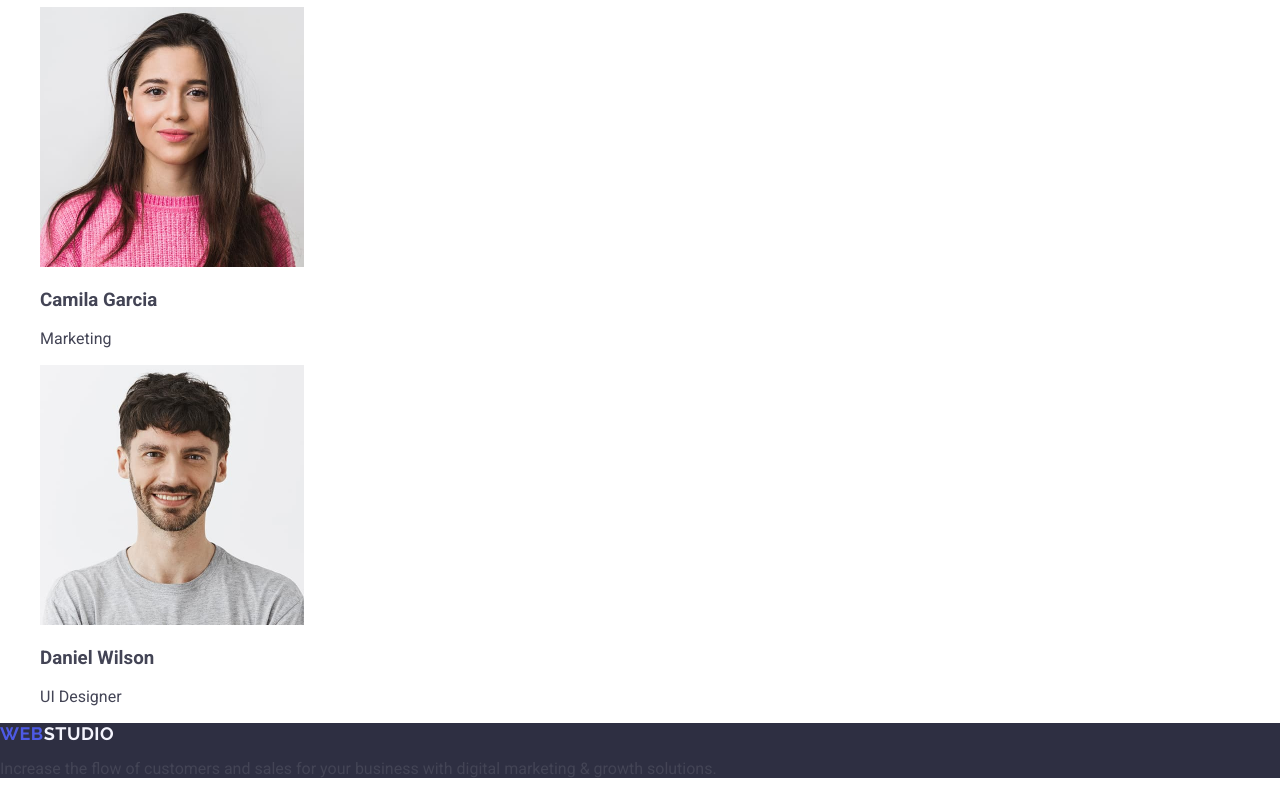
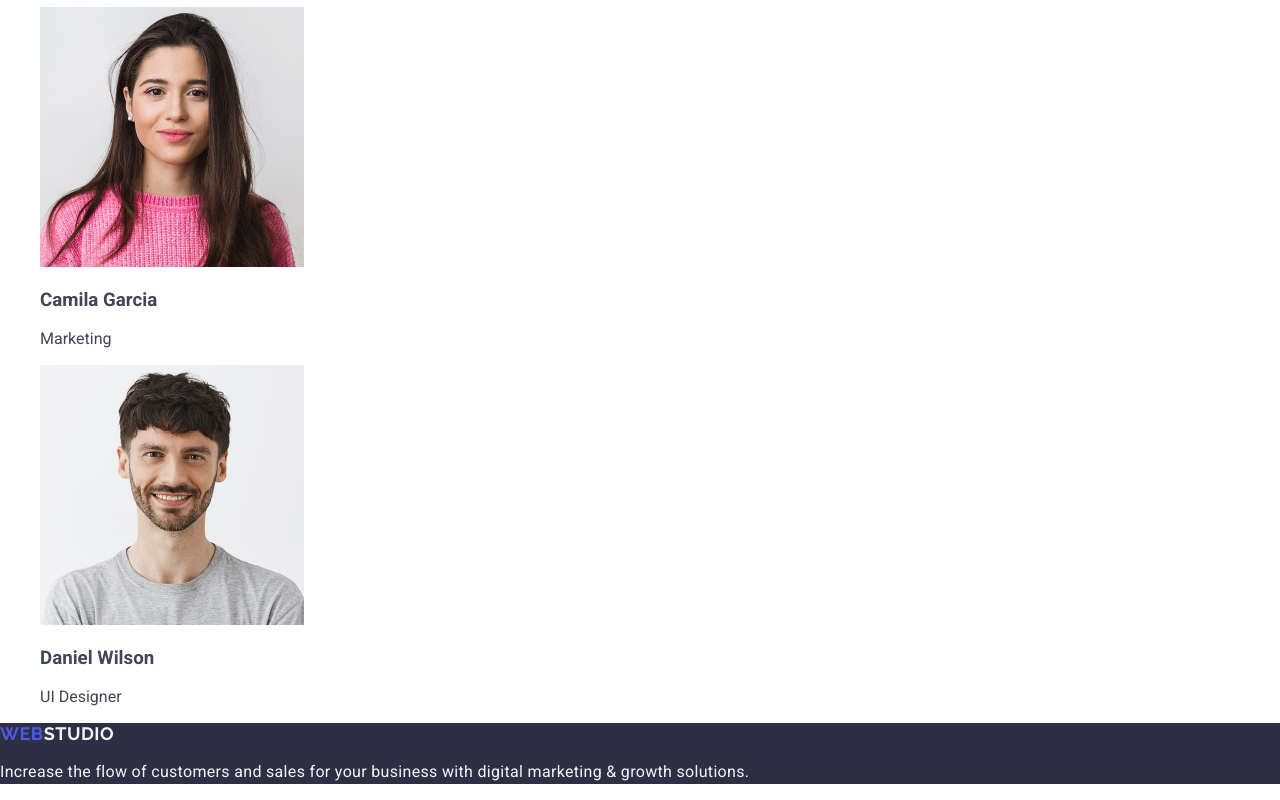
Before and after one commit to O-Zamkovaya/goit-markup-hw-02, a plain HTML site: page index.html in a window 1280 px wide. Shown: the part 1399-2199 px from the top of the page. Drawn offline with nearby package versions, Linux system fonts and the light colour scheme.

Commit message:
add styles footer

```diff
--- a/css/styles.css
+++ b/css/styles.css
@@ -62,3 +62,11 @@ a {
 .page-footer {
   background: #2e2f42;
 }
+
+.footer-text {
+  font-weight: 400;
+  font-size: 16px;
+  line-height: 1.5;
+  letter-spacing: 0.02em;
+  color: #f4f4fd;
+}
--- a/index.html
+++ b/index.html
@@ -153,7 +153,7 @@
       <a class="logo footer-logo" href="./index.html"
         >Web<span class="logo-part">Studio</span></a
       >
-      <p>
+      <p class="footer-text">
         Increase the flow of customers and sales for your business with digital
         marketing & growth solutions.
       </p>
```
